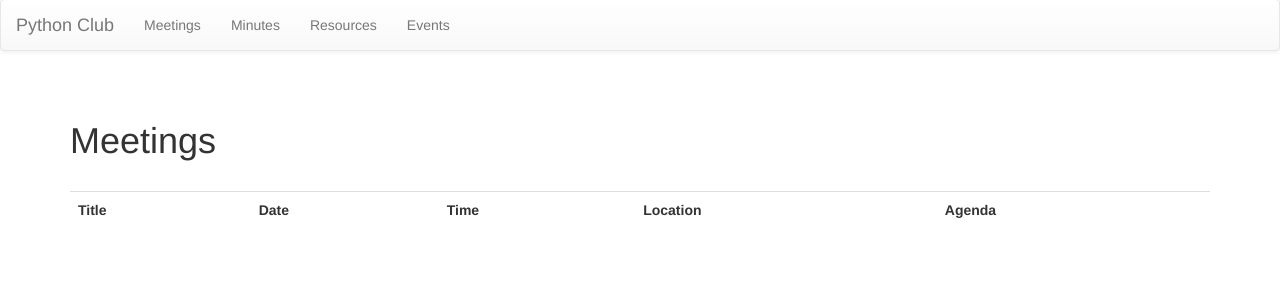
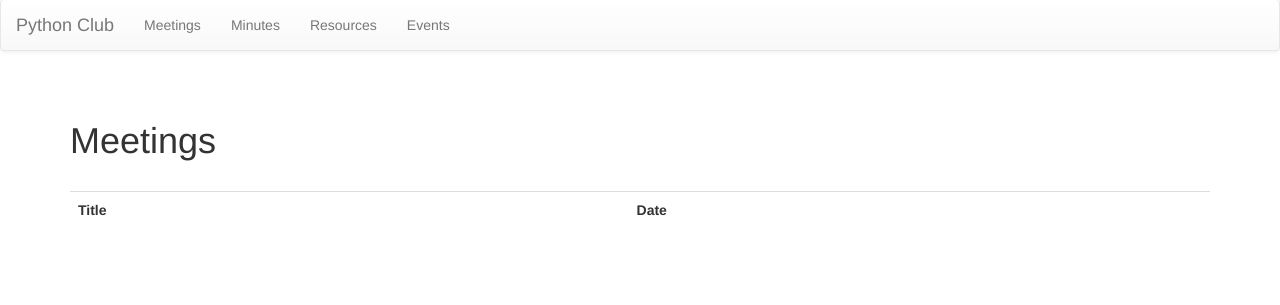
Before and after one commit to mmhansen137/itc172-redux, a Django app: template PythonClub/club/templates/club/meetings.html in a window 1280 px wide. Shown: the part 226-531 px from the top of the page. Run offline with Django 3.2, Linux system fonts and the light colour scheme; the template is opened without the code that fills it, so the values that code supplies are empty; some libraries are stand-ins or nearby versions.

Commit message:
Removes fields from meetings template

```diff
--- a/PythonClub/club/templates/club/meetings.html
+++ b/PythonClub/club/templates/club/meetings.html
@@ -5,9 +5,6 @@
   <tr>
     <th>Title</th>
     <th>Date</th>
-    <th>Time</th>
-    <th>Location</th>
-    <th>Agenda</th>
   </tr></br>
 
   {% for m in meeting_list %}
@@ -15,9 +12,6 @@
     <tr>
 	<td><a href="{% url 'meetingdetails' id=m.id %}>{{ m.meetingTitle }}</a></td>
 	<td>{{ m.meetingDate }}</td>
-	<td>{{ m.meetingTime }}</td>
-	<td>{{ m.meetingLocation }}</td>
-	<td>{{ m.meetingAgenda }}</td>
     </tr><br>
 
   {% endfor %}
```
